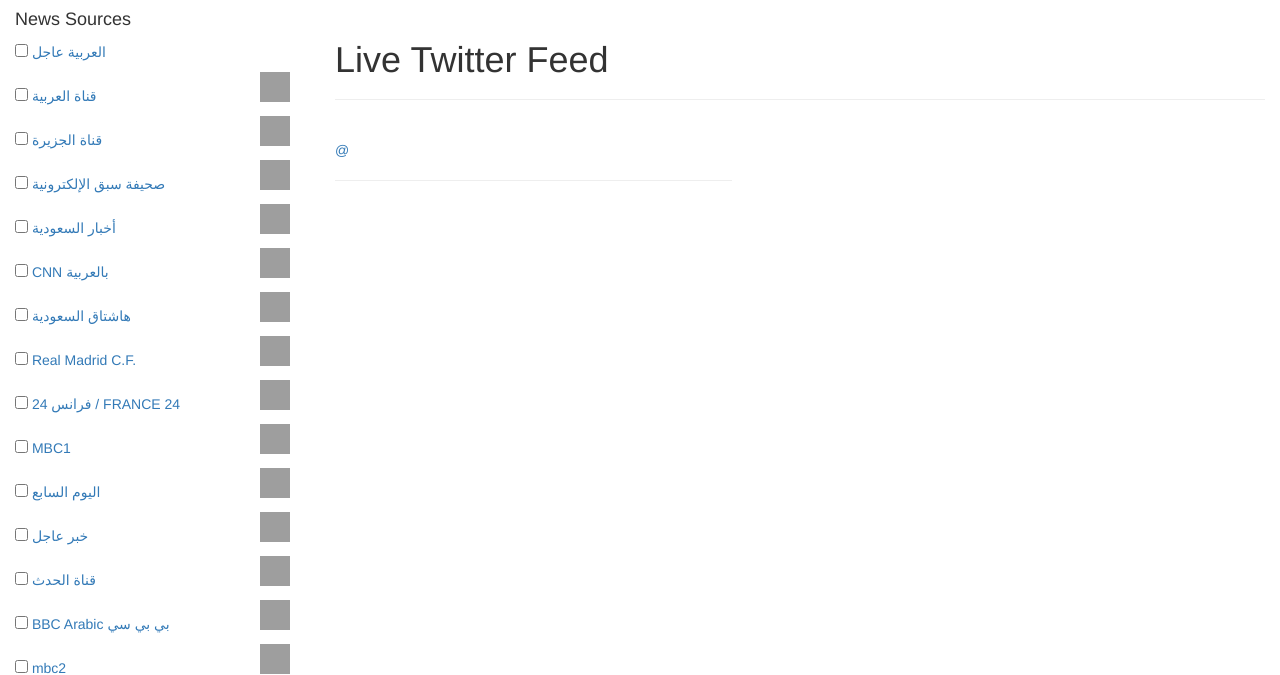
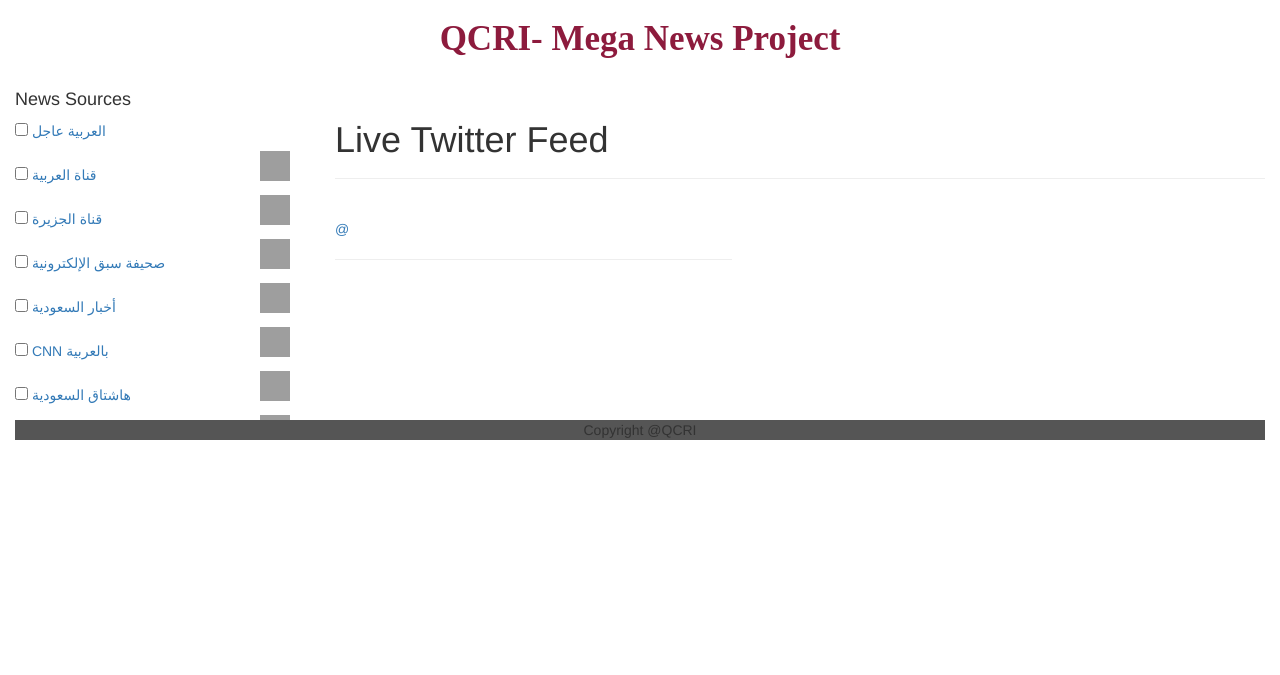
Before and after one commit to kritika58/news_php_website, a PHP site: page / in a window 1280 px wide. Shown: the top 675 px of the page. After the commit the page ends 440 px from the top, so only its background shows below. Run offline with PHP 8.4, Linux system fonts and the light colour scheme; data comes from the database, SQL or seed files in the repository; data that the repository does not hold is empty; some libraries are stand-ins or nearby versions; grey boxes are pictures that could not be loaded.

Commit message:
changed index.php

```diff
--- a/index.php
+++ b/index.php
@@ -20,12 +20,28 @@ $result = $conn->query($sql);
   <!-- bootstrap JavaScript -->
   <script src="libs/js/bootstrap/dist/js/bootstrap.min.js"></script>
 	<script src="libs/js/bootstrap/docs-assets/js/holder.js"></script>
+  <style>
+      .heading {
+        color: #8D1B3D;
+        font-family: "Times New Roman", Times, serif;
+        font-size: 35px;
+        font-weight: bold;
+    }
+  </style>
 </head>
 <body>
 
 <div class="container-fluid">
   <div class="row content">
-  <div class="col-sm-3 sidenav ScrollStyle">
+    <center>
+    <div class="col-sm-12">
+      <h2 class="heading">QCRI- Mega News Project<h2>
+    </div>
+    <div class="col-sm-12">
+      <!-- TANYA ADD CODE HERE -->
+    </div>
+    </center>
+  <div style="min-height:100%;position:relative;" class="col-sm-3 sidenav ScrollStyle pre-scrollable" >
       <h4>News Sources</h4>
       <form action=# method="post">
       <ul  class="nav nav-pills nav-stacked">
@@ -33,9 +49,11 @@ $result = $conn->query($sql);
         <?php
           if ($result->num_rows > 0) {
           // output data of each row
-            while($row = $result->fetch_assoc()) { ?>
+              while($row = $result->fetch_assoc()) {
+        ?>
         <li>
-            <span><input type="checkbox" name="check_list[]" value="<?php echo $row["user_name"]?>"><a href="display.php?id=<?php echo $row["user_id"]?>">
+        <span><input type="checkbox" name="check_list[]" value="<?php echo $row["user_name"]?>">
+        <a href="display.php?id=<?php echo $row["user_id"]?>">
         <?php echo $row["user_name"]?></span>
         <img align="right" style="width: 30px; height:30px;" src="<?php echo $row["user_profile_image_url"]?>">
         </a>
```
Lines whose indentation alone changed are shown as unchanged.
